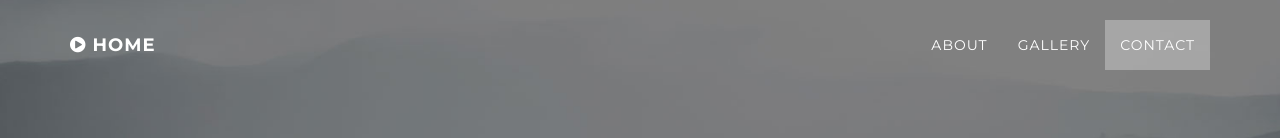
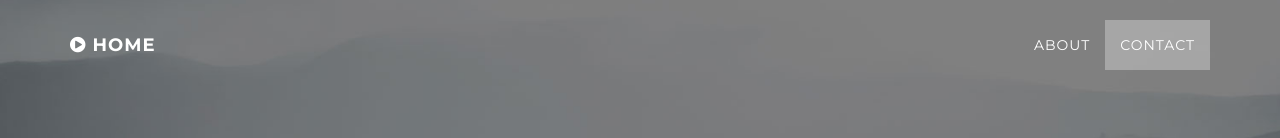
Before and after one commit to lhoydaDoyog/onepage.github.io, a website: page index.html in a window 1280 px wide. Shown: the top 138 px of the page. Drawn offline with nearby package versions, Linux system fonts and the light colour scheme; some packages are replaced by stand-ins of ours.

Commit message:
Update index.html

```diff
--- a/index.html
+++ b/index.html
@@ -59,9 +59,7 @@
                     <li>
                         <a class="page-scroll" href="#about">About</a>
                     </li>
-                    <li>
-                        <a class="page-scroll" href="#download">Gallery</a>
-                    </li>
+
                     <li>
                         <a class="page-scroll" href="#contact">Contact</a>
                     </li>
```
